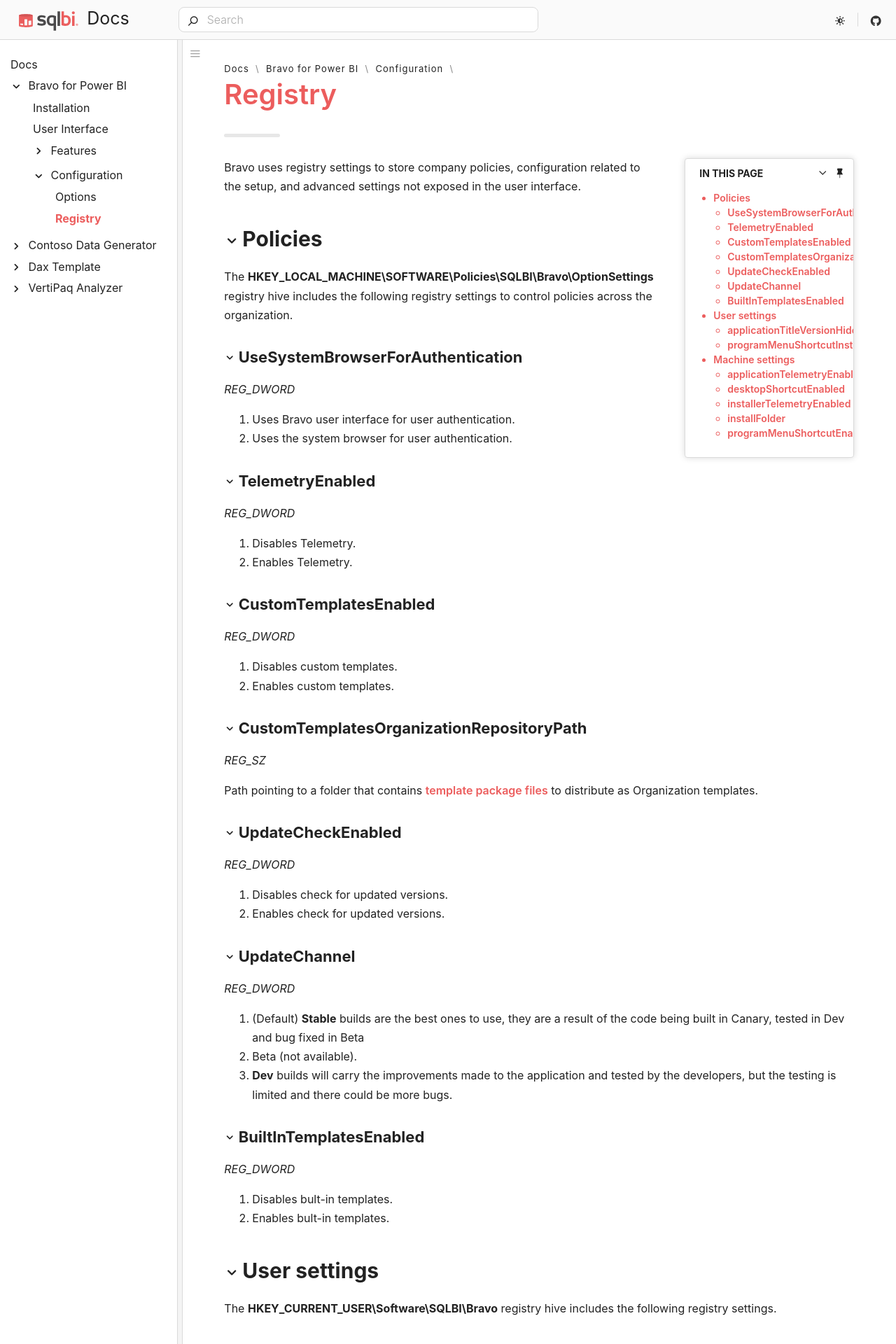
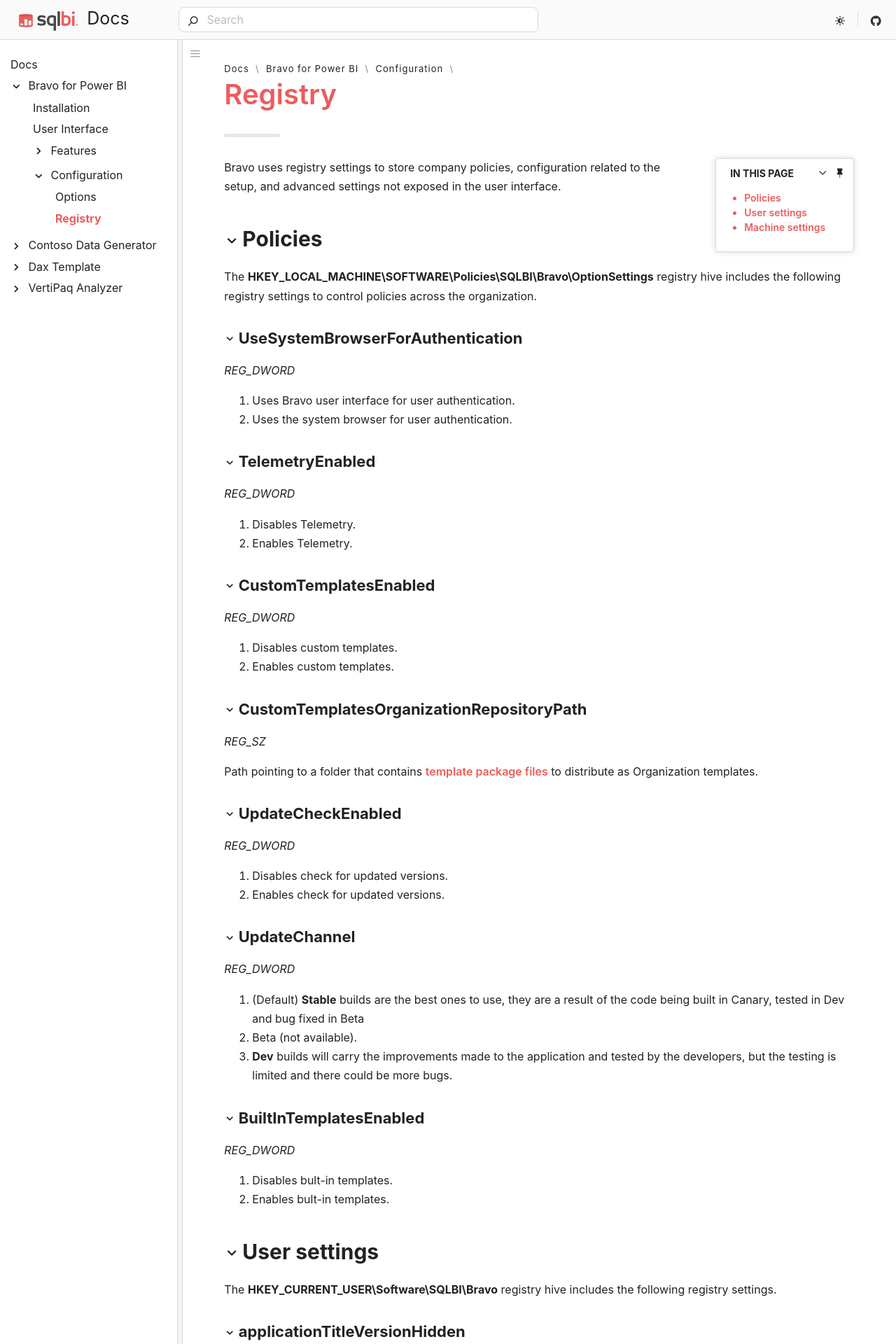
Before and after one commit to sql-bi/docs, a Jekyll site: the page built from _docs/bravo/configuration/registry.md, in a window 1280 px wide. Shown: the top 1920 px of the page at 70% size. Built offline with Jekyll 4.4.1, drawn with Linux system fonts in a browser that asks for light colours; cached includes are drawn as plain includes; some web fonts are replaced; some of the changed lines change nothing that is shown.

Commit message:
Fixed toc_max

```diff
--- a/_docs/bravo/configuration/registry.md
+++ b/_docs/bravo/configuration/registry.md
@@ -3,6 +3,7 @@
 title:      Registry
 published:  true
 order:      /
+toc_max:    2
 ---
 
 Bravo uses registry settings to store company policies, configuration related to the setup, and advanced settings not exposed in the user interface.
```
